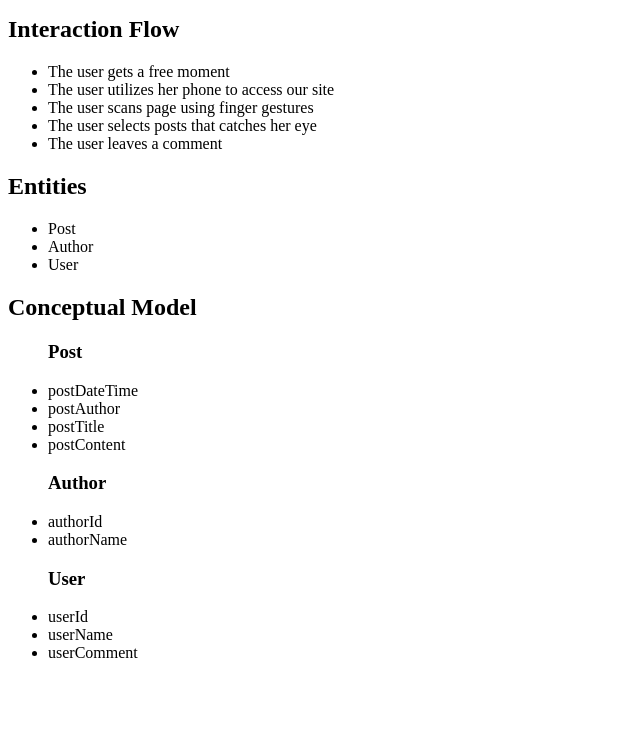
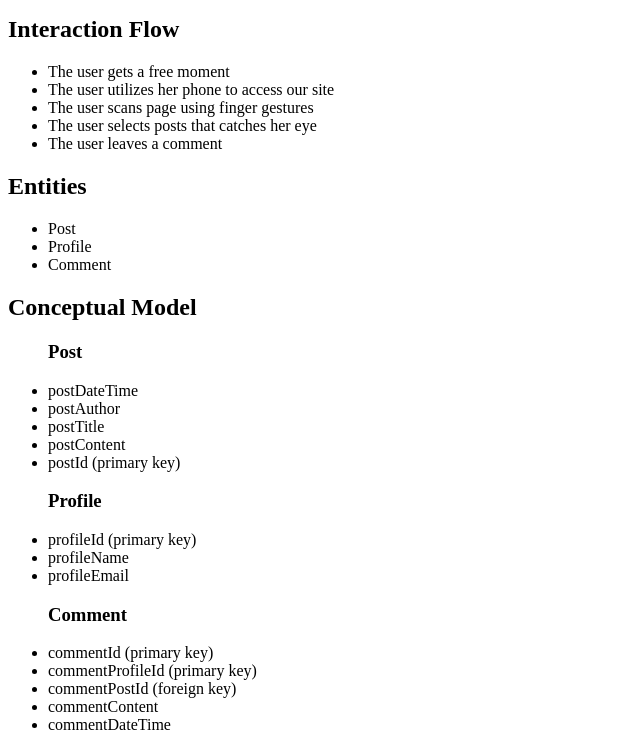
Before and after one commit to Daom1/data-design-okayplayer, a PHP site: page / in a window 1280 px wide. Shown: the part 663-1413 px from the top of the page, without its empty margins (0-640 px from the left). Before the commit the page ends 1321 px from the top, so only its background shows below. Run offline with PHP 8.4, Linux system fonts and the light colour scheme.

Commit message:
I think i'm done

```diff
--- a/index.php
+++ b/index.php
@@ -80,8 +80,8 @@
 			<section>
 				<ul>
 					<li>Post</li>
-					<li>Author</li>
-					<li>User</li>
+					<li>Profile</li>
+					<li>Comment</li>
 				</ul>
 			</section>
 
@@ -98,13 +98,17 @@
 						<li>postAuthor</li>
 						<li>postTitle</li>
 						<li>postContent</li>
-					<h3>Author</h3>
-						<li>authorId</li>
-						<li>authorName</li>
-					<h3>User</h3>
-						<li>userId</li>
-						<li>userName</li>
-						<li>userComment</li>
+						<li>postId (primary key)</li>
+					<h3>Profile</h3>
+						<li>profileId (primary key)</li>
+						<li>profileName</li>
+						<li>profileEmail</li>
+					<h3>Comment</h3>
+						<li>commentId (primary key)</li>
+						<li>commentProfileId (primary key)</li>
+						<li>commentPostId (foreign key)</li>
+						<li>commentContent</li>
+						<li>commentDateTime</li>
 				</ul>
 			</section>
 		</main>
```
Also changed, not shown: sql/Data-Design-Okayplayer.sql (added, +30 -0 lines), 1 other file.
